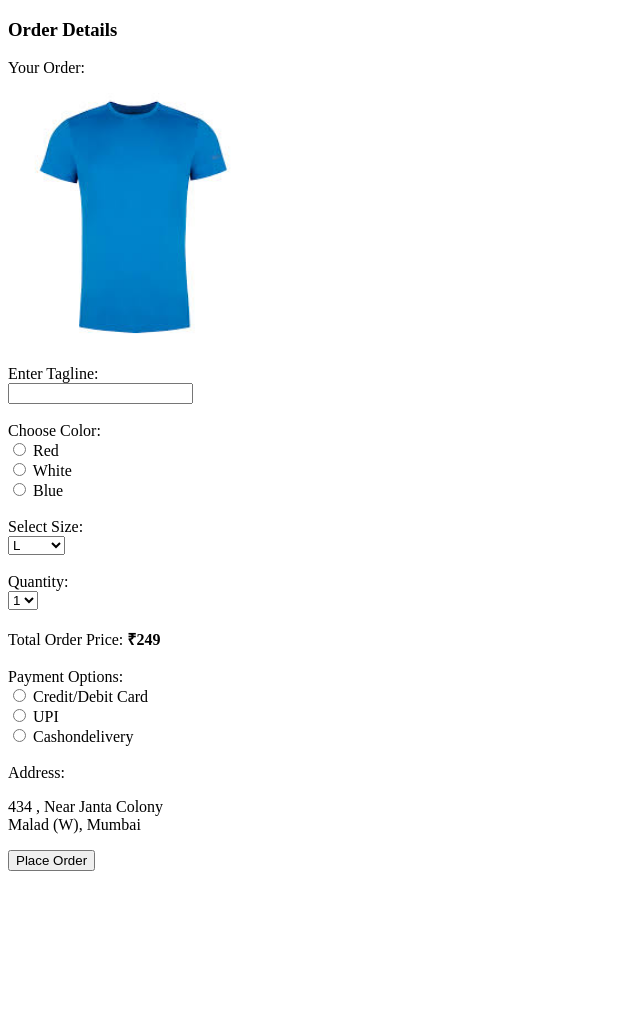
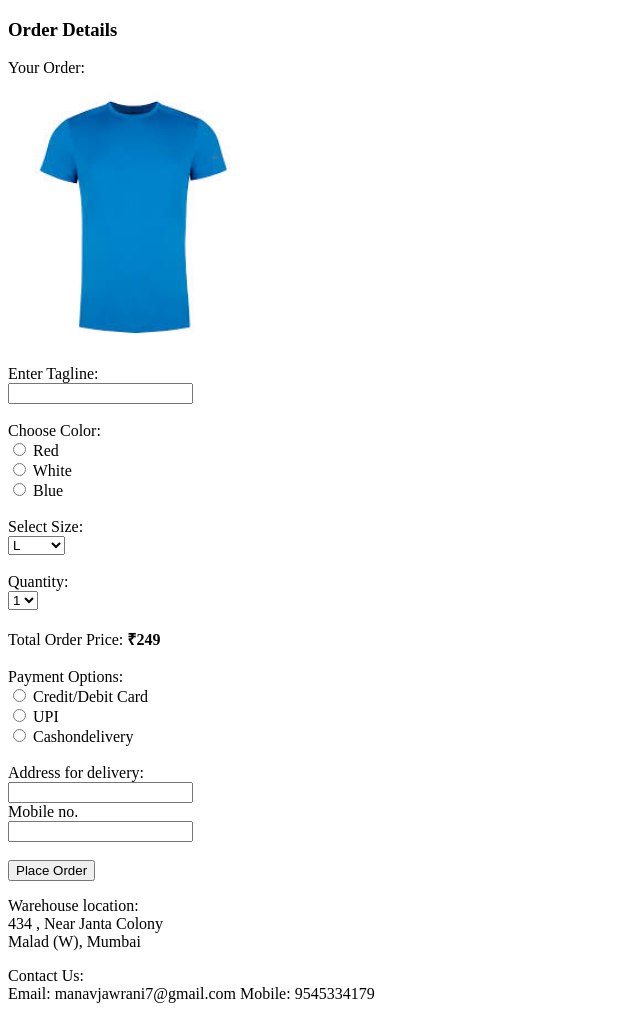
Before and after one commit to Manavjawrani/IP-LAB-REPOSITORY-EXP-1B, a plain HTML site: page index.html in a window 1280 px wide. Shown: the whole page, without its empty margins (0-640 px from the left). Before the commit the page ends 879 px from the top, so only its background shows below. Drawn offline with Linux system fonts and the light colour scheme.

Commit message:
Update index.html

```diff
--- a/index.html
+++ b/index.html
@@ -42,10 +42,19 @@
 <label for="upi">UPI</label><br>
 <input type="radio" id="cashondelivery" name="color" value="Cash on Delivery">
 <label for="cashondelivery">Cashondelivery</label><br><br>
-<label for="address">Address:</label><br>
-<p>434 , Near Janta Colony<br>
+<label for="address" >Address for delivery:</label><br>
+<input type="text" required><br>
+<label for="mobilenumber" >Mobile no.</label><br>
+<input type="text" maxlength="10" required><br>
+<br><button type="submit">Place Order</button>
+<footer>
+<p>Warehouse location:<br>
+434 , Near Janta Colony<br>
 Malad (W), Mumbai</p>
-<button type="submit">Place Order</button>
+<p>Contact Us:<br>
+Email: manavjawrani7@gmail.com
+Mobile: 9545334179 </p>
+</footer>
 </form>
 </body>
 </html>
```
